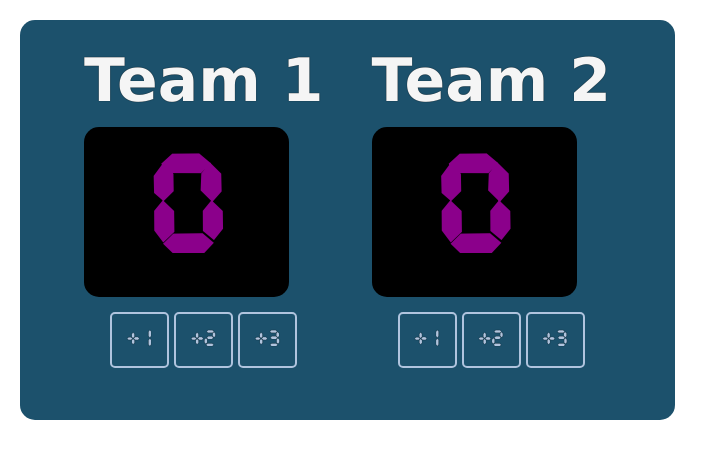
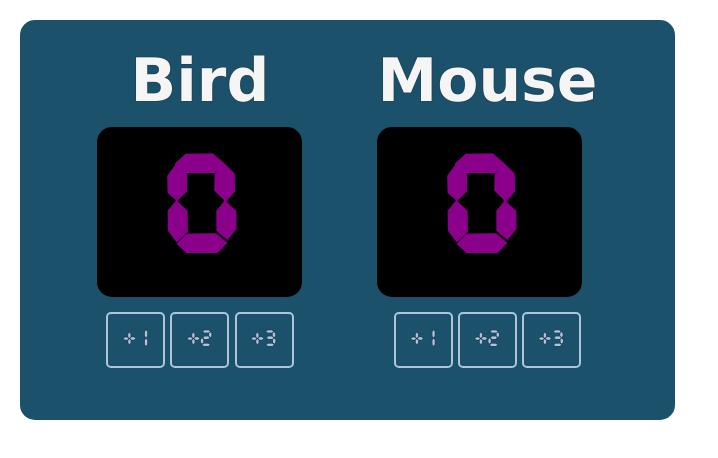
Before and after one commit to saprob/Scoreboard, a website built with Vite: page index.html in a window 1280 px wide. Shown: the whole page, without its empty margins (0-718 px from the left). Built offline with nearby package versions, Linux system fonts and the light colour scheme.

Commit message:
change Header
Change to bird and mouse

```diff
--- a/index.html
+++ b/index.html
@@ -7,7 +7,7 @@
 
         <div class="container">
                 <div>
-                    <h3>Team 1</h3>
+                    <h3>Bird</h3>
                     <!-- <div id="high-one"> -->
                     <div>
                      <h4 id="score-one">0</h4>
@@ -18,7 +18,7 @@
                  </div>
 
                 <div>
-                    <h3>Team 2</h3>
+                    <h3>Mouse</h3>
                     <!-- <div id="high-two"> -->
                     <div>
                      <h4 id="score-two">0</h4>
```
